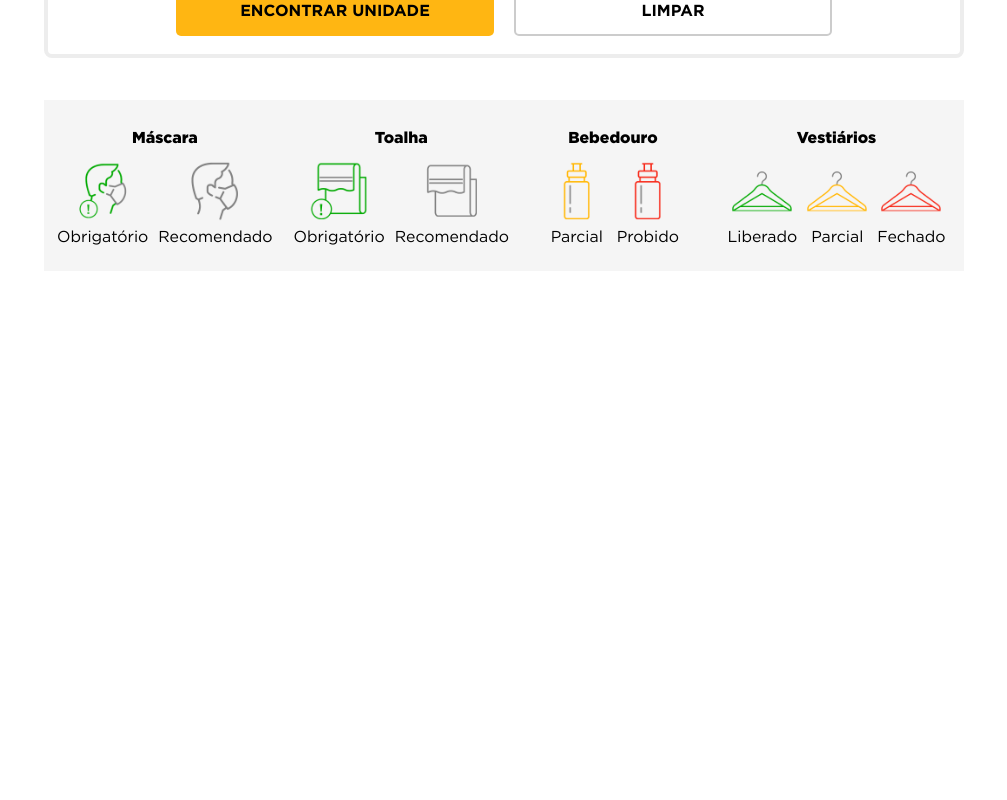
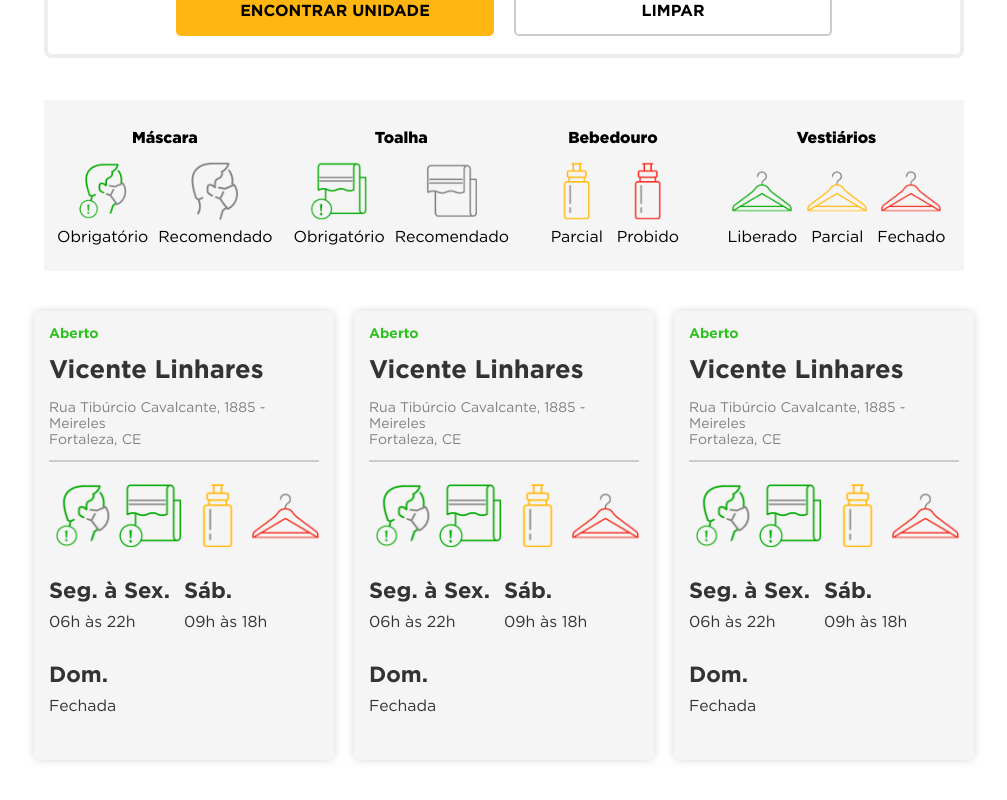
Before and after one commit to erickmedrado/teste-smart-fit, a Vue app: page / in a window 1280 px wide. Shown: the part 846-1646 px from the top of the page, without its empty margins (136-1143 px from the left). Before the commit the page ends 1197 px from the top, so only its background shows below. Built offline with nearby package versions, Linux system fonts and the light colour scheme.

Commit message:
Layout units

```diff
--- a/public/assets/styles/main.css
+++ b/public/assets/styles/main.css
@@ -37,7 +37,6 @@
 .radiobuttons .radiobutton {
     position: relative;
     font-family: 'Gotham';
-    border-bottom: 2px solid #ededed;
     padding: 12px 0 14px;
 }
 
--- a/src/components/FormSearch.vue
+++ b/src/components/FormSearch.vue
@@ -33,16 +33,23 @@
             </div>
         </div>
         <Legend></Legend>
+        <div class="units">
+            <Unit></Unit>
+            <Unit></Unit>
+            <Unit></Unit>
+        </div>
     </div>
 </template>
 
 <script>
 import Legend from '../components/Legend.vue'
+import Unit from '../components/Unit.vue'
 
 export default {
     name: 'FormSearch',
     components: {
         Legend,
+        Unit,
     },
     props: {
 
@@ -67,31 +74,29 @@ export default {
     padding: 18px;
     margin: 42px 0;
 }
-
 .title {
     width: 100%;
     margin-bottom: 10px;
     border-bottom: 2px solid #ededed;
 }
-
 .title span {
     font-size: 14px;
     font-size: 0.87rem;
     font-family: 'Gotham';
 }
-
 .title img {
     width: 28.5px;
     margin-right: 10px;
     vertical-align: middle;
 }
-
 .title h2 {
     font-size: 23.5px;
     font-size: 1.46rem;
     margin: 32px 10px 12px;
 }
-
+.radiobuttons .radiobutton {
+    border-bottom: 2px solid #ededed;
+}
 .results {
     color: #333;
     font-family: 'Gotham';
@@ -101,7 +106,6 @@ export default {
     margin: 50px 0 30px;
     vertical-align: middle;
 }
-
 .results strong {
     font-size: 22px;
     font-size: 1.37rem;
@@ -109,18 +113,17 @@ export default {
     vertical-align: middle;
     margin-top: 2px;
 }
-
 .buttons {
     display: flex;
     justify-content: center;
 }
-
 .btn {
     width: 100%;
     max-width: 318px;
     border: none;
     color: #000;
     font-size: 16px;
+    font-size: 1rem;
     text-align: center;
     font-family: 'Gotham Bold';
     border-radius: 5px;
@@ -129,13 +132,16 @@ export default {
     padding: 13px 15px;
     margin: 0 10px;
 }
-
 .btn.primary {
     background-color: #ffb612;
 }
-
 .btn.outline {
     background-color: #fff;
-    border: 2px solid #CCCCCC;
+    border: 2px solid #ccc;
+}
+.units {
+    display: flex;
+    gap: 20px;
+    margin: 0 -10px;
 }
 </style>
--- a/src/components/Legend.vue
+++ b/src/components/Legend.vue
@@ -67,8 +67,8 @@ export default {
     display: flex;
     flex-direction: row;
     background-color: #F5F5F5;
+    margin-bottom: 40px;
 }
-
 .items {
     display: flex;
     flex-wrap: wrap;
@@ -77,17 +77,14 @@ export default {
     align-items: center;
     padding: 25px 0 10px;
 }
-
 .items .item {
     margin: 10px 5px;
 }
-
 .legends .items .title {
     text-align: center;
     font-family: 'Gotham Black';
     flex-basis: 100%;
 }
-
 .items .item img {
     width: 60px;
 }
--- /dev/null
+++ b/src/components/Unit.vue
@@ -0,0 +1,99 @@
+<template>
+    <div class="box">
+        <div class="header">
+            <h1 class="open">Aberto</h1>
+            <h2>Vicente Linhares</h2>
+            <p>Rua Tibúrcio Cavalcante, 1885 - Meireles<br>Fortaleza, CE</p>
+        </div>
+        <div class="legends">
+            <img src="../assets/images/required-mask.png" alt="">
+            <img src="../assets/images/required-towel.png" alt="">
+            <img src="../assets/images/partial-fountain.png" alt="">
+            <img src="../assets/images/forbidden-lockerroom.png" alt="">
+        </div>
+        <div class="days">
+            <div class="day">
+                <h3>Seg. à Sex.</h3>
+                <p>06h às 22h</p>
+            </div>
+            <div class="day">
+                <h3>Sáb.</h3>
+                <p>09h às 18h</p>
+            </div>
+            <div class="day">
+                <h3>Dom.</h3>
+                <p>Fechada</p>
+            </div>
+        </div>
+    </div>
+</template>
+
+<script>
+export default {
+    name: 'Unit',
+    props: {
+
+    }
+}
+</script>
+
+<!-- Add "scoped" attribute to limit CSS to this component only -->
+<style scoped>
+.box {
+    width: 30%;
+    border-radius: 5px;
+    background-color: #F5F5F5;
+    -webkit-box-shadow: 0px 0px 10px -1px #ccc;
+    box-shadow: 0px 0px 10px -1px #ccc;
+    padding: 15px;
+}
+.box .header {
+    padding-bottom: 12px ;
+    border-bottom: 2px solid #ccc;
+}
+.box .header p {
+    color: #808080;
+    font-size: 14px;
+    line-height: 16px;
+}
+.box h1 {
+    font-size: 14px;
+    font-size: 0.87rem;
+    line-height: 18px;
+    line-height: 1.12rem;
+}
+.box h2 {
+    font-size: 25.5px;
+    font-family: 'Gotham Bold';
+    margin: 14px 0 16px;
+}
+.box h3 {
+    font-size: 22px;
+    line-height: 28px;
+    font-family: 'Gotham Bold';
+}
+.box .legends {
+    display: flex;
+    padding: 20px 0 28px;
+}
+.box .legends img {
+    width: 25%;
+}
+.box .days {
+    display: flex;
+    flex-wrap: wrap;
+}
+.box .days .day {
+    width: 50%;
+    margin-bottom: 25px;
+}
+.box .days .day h3 {
+    margin-bottom: 4px;
+}
+.open {
+    color: #2fc022;
+}
+.closed {
+    color: #dc0a17
+}
+</style>
--- a/src/components/Units.vue
+++ /dev/null
@@ -1,19 +0,0 @@
-<template>
-    <div>
-
-    </div>
-</template>
-
-<script>
-export default {
-    name: 'Units',
-    props: {
-
-    }
-}
-</script>
-
-<!-- Add "scoped" attribute to limit CSS to this component only -->
-<style scoped>
-
-</style>
```
Also changed, not shown: src/App.vue (+0 -7 lines).
